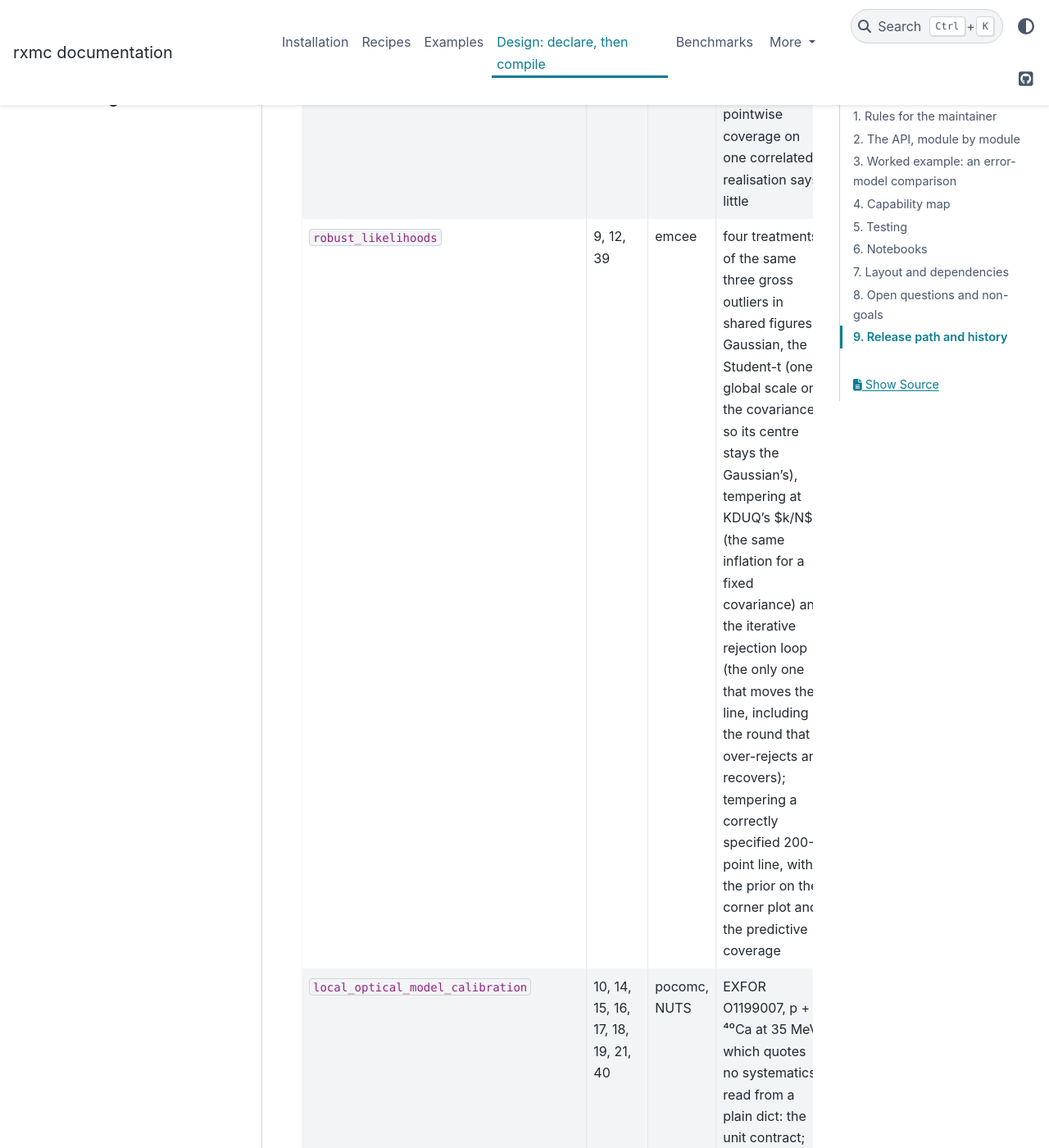
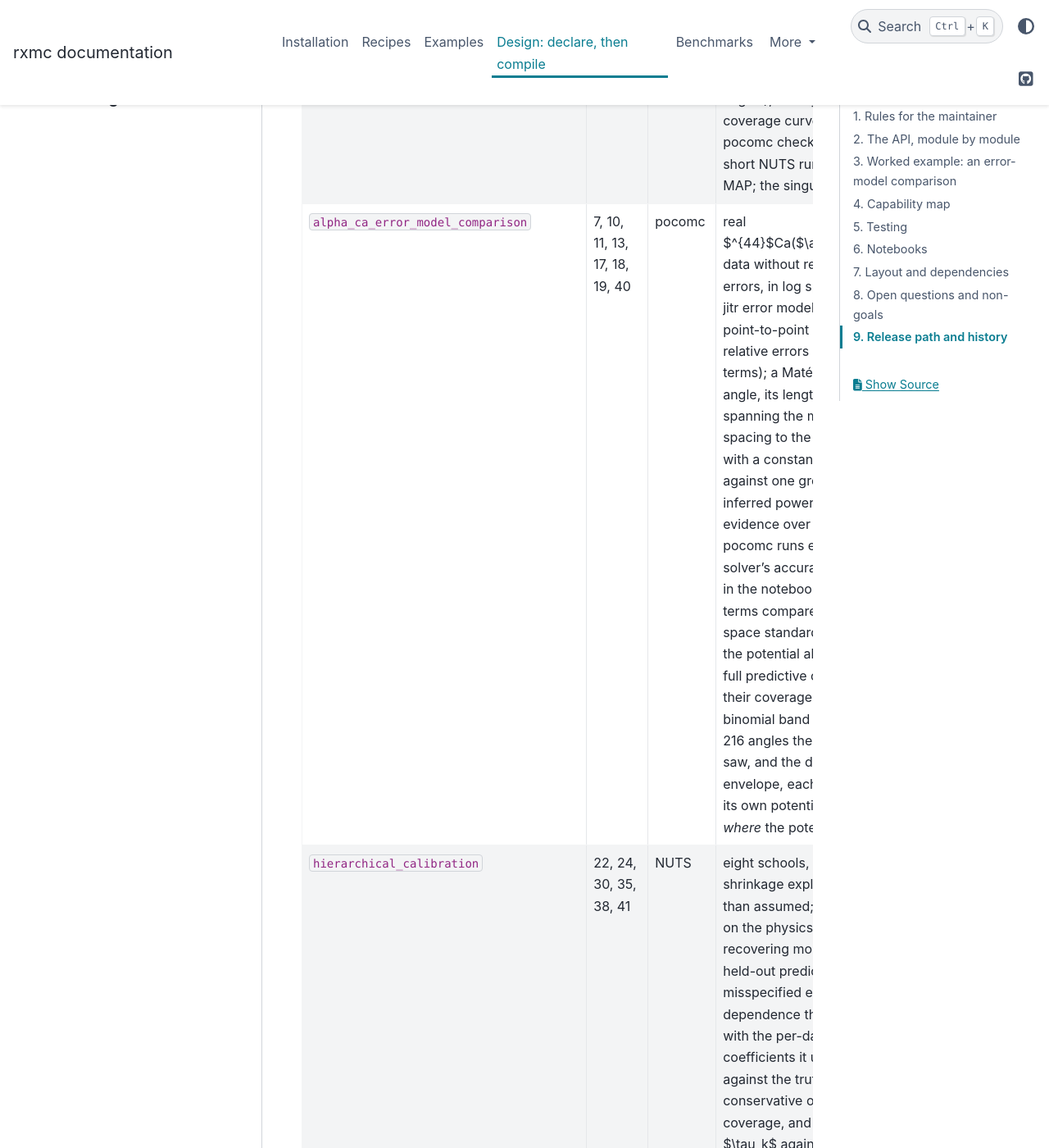
Before and after one commit to beykyle/rxmc, a Sphinx documentation site: the page built from docs/design.md, in a window 1280 px wide and 1400 px high, scrolled down 24286 px. Shown: the whole window at 82% size. Built offline with Sphinx 7.4.7 and the PyData theme 0.15.4, drawn with Linux system fonts in a browser that asks for light colours; pages that are not in the unit, such as notebooks, are missing from menus; the version number could not be read and is left out; some of the changed text lies outside the part shown.

Commit message:
alpha_ca: unused angles, three evidence runs, terms compared in one space
Cell 39's claim that s dominates the width everywhere compared a
relative error with a log-space amplitude; the notebook now prints s and
b as log-space standard deviations, and the prose reads them (the
constant model's discrepancy is a little larger than s at every angle).
The family claim prints the fraction of draws in each family (39 % and
76 % deep: weight shifted, ambiguity not resolved).  p's prior is
widened to [0, 8], where the bound is no longer active.  The evidence
comes from three pocomc runs per model through logz_summary (one in
CI's quick run).

Coverage gets a binomial band and a check at the 216 angles the fit
never used, which agree with the in-sample numbers.  The discrepancy
envelope subtracts each draw's own potential instead of a componentwise
median of a two-family posterior.  The solver claim is checked in a cell
(0.2 % typical, 7 % at the deepest minimum, about twenty times faster,
not two hundred), the spacing prose is corrected, sharpness is in log
space, and recipe 11 is cited.

```diff
--- a/docs/design.md
+++ b/docs/design.md
@@ -786,7 +786,7 @@
 | `gp_discrepancy` | 2, 7, 10, 16, 17, 18 | emcee, pocomc | mean-zero discrepancies with amplitudes growing in $x$, priors stated and the growth slope centred on zero: four rungs on a toy line, three on n + $^{40}$Ca missing its surface absorption, every parameter's pull read; the three predictive objects (model plus discrepancy, plus experimental, and the conditioned regression it does not use), the band split into line and discrepancy, and why pointwise coverage on one correlated realisation says little | 481 s |
 | `robust_likelihoods` | 9, 12, 39 | emcee | four treatments of the same three gross outliers in shared figures: Gaussian, the Student-t (one global scale on the covariance, so its centre stays the Gaussian's), tempering at KDUQ's $k/N$ (the same inflation for a fixed covariance) and the iterative rejection loop (the only one that moves the line, including the round that over-rejects and recovers); tempering a correctly specified 200-point line, with the prior on the corner plot and the predictive coverage | 35 s |
 | `local_optical_model_calibration` | 10, 14, 15, 16, 17, 18, 19, 21, 40 | pocomc, NUTS | EXFOR O1199007, p + ⁴⁰Ca at 35 MeV, which quotes no systematics, read from a plain dict: the unit contract; log-space residuals with the jitr α+Ca error model (reported statistics plus inferred point-to-point and common relative errors, as custom terms) against linear residuals with the reported errors alone, compared by evidence with the Jacobian, by predictives for the potential alone (on a grid) and with every error term (at the measured angles), and by three coverage curves each; pocomc checked against a short NUTS run from the MAP; the singular guard | 1239 s |
-| `alpha_ca_error_model_comparison` | 7, 10, 13, 17, 18, 19, 40 | pocomc | real ⁴⁴Ca(α,α) data without reported errors, in log space with the jitr error model (inferred point-to-point and common relative errors as custom terms); a Matérn GP in angle, its length-scale prior spanning one point spacing to the full range, with a constant amplitude against one growing as an inferred power of q, by evidence; the potential alone and the full predictive on a fine grid, their coverage, and the mean-zero envelope that says *where* the potential fails | 714 s |
+| `alpha_ca_error_model_comparison` | 7, 10, 11, 13, 17, 18, 19, 40 | pocomc | real $^{44}$Ca($\alpha,\alpha$) data without reported errors, in log space with the jitr error model (inferred point-to-point and common relative errors as custom terms); a Matérn GP in angle, its length-scale prior spanning the median point spacing to the full range, with a constant amplitude against one growing as an inferred power of q, by evidence over three pocomc runs each; the solver's accuracy checked in the notebook; the error terms compared as log-space standard deviations; the potential alone and the full predictive on a fine grid, their coverage with a binomial band and at the 216 angles the fit never saw, and the discrepancy envelope, each draw minus its own potential, that says *where* the potential fails | 2129 s |
 | `hierarchical_calibration` | 22, 24, 30, 35, 38, 41 | NUTS | eight schools, with the shrinkage explained rather than assumed; a hierarchy on the physics parameters recovering most of the held-out predictive power a misspecified energy dependence threw away, with the per-dataset coefficients it used drawn against the truth, its conservative over-coverage, and each $\tau_k$ against its prior | 279 s |
 | `gradient_based_sampling` | 16, 33, 41 | NUTS, emcee | the same problems under two samplers, scored by effective draws per second once rank-normalised split R-hat, emcee's autocorrelation time and the divergence count say the run can be trusted: a 33-parameter hierarchy, both samplers started from prior draws, which NUTS samples in half a minute and emcee has not mixed in the $\eta_j$ after a minute; a 5-parameter GP discrepancy where NUTS needs a 0.95 target acceptance to stop diverging and emcee, run three times longer than its $50\tau$ rule suggests, is five times faster; a MAP and a Laplace approximation from the exact gradient and Hessian, and the non-Gaussian width Laplace misses | 238 s |
 
```
Also changed, not shown: 1 other file.
